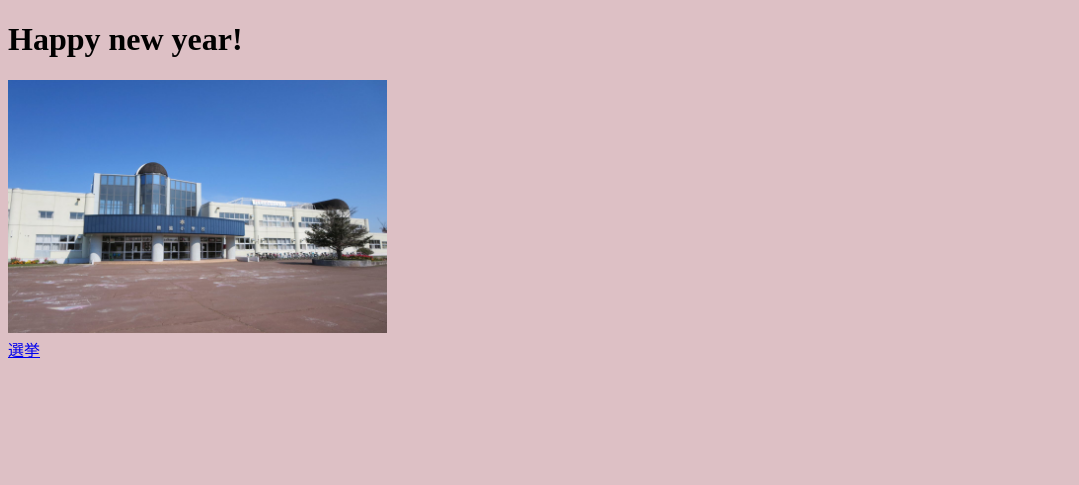
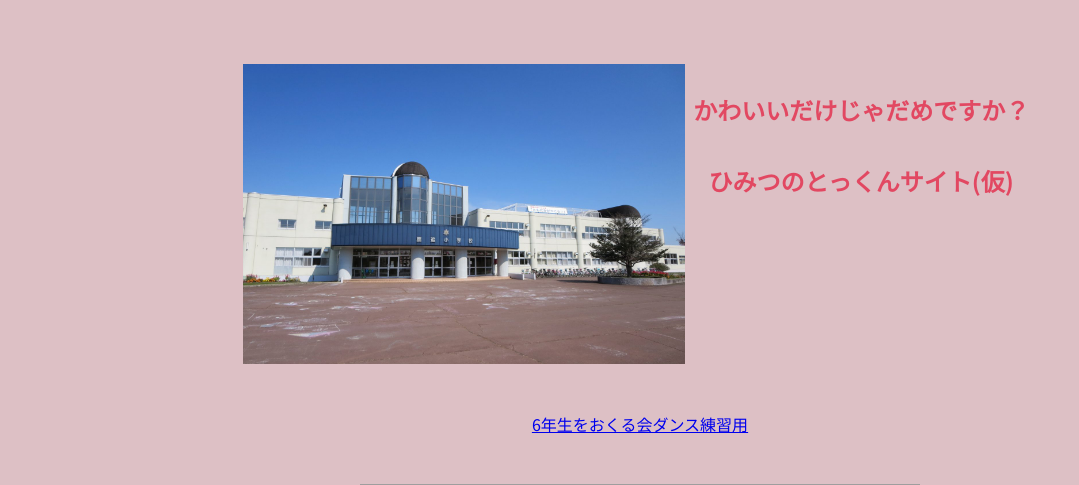
Before and after one commit to tokoshika/2025-Flask, a Flask app: page / in a window 1280 px wide. Shown: the top 485 px of the page, without its empty margins (0-1079 px from the left). Before the commit the page ends 358 px from the top, so only its background shows below. Run offline with Flask 3, Linux system fonts and the light colour scheme; grey boxes are pictures that could not be loaded.

Commit message:
javascript

```diff
--- a/static/main.js
+++ b/static/main.js
@@ -2,5 +2,5 @@ const btn = document.getElementById("btn");
 
 btn.addEventListener("click", () => {
   location.href = "./";
-  alert("HOMEにもどります");
+  alert("ごめんなさい。もどりますっ！");
 });
--- a/static/style.css
+++ b/static/style.css
@@ -1,8 +1,42 @@
 body {
   background-color: rgb(221, 192, 197);
+  font-family: "Noto Sans JP", serif;
+  font-optical-sizing: auto;
+  font-weight: weight;
+  font-style: normal;
+}
+
+h1 {
+  color: rgb(229, 55, 84);
+  text-align: center;
+}
+
+h2 {
+  color: rgb(226, 72, 98);
+  text-align: center;
+  padding: 8px;
+}
+
+.main-title {
+  margin-top: 4rem;
+  justify-content: center;
+  display: flex;
+}
+
+.left {
+  width: 35%;
+}
+right {
+  width: 60%;
 }
 
 img {
-  width: 30%;
-  height: 30%;
+  width: 100%;
+  height: 100%;
 }
+
+.youtube {
+  margin-top: 3rem;
+  display: flex;
+  justify-content: center;
+}
--- a/templates/main.html
+++ b/templates/main.html
@@ -1,20 +1,38 @@
 <!DOCTYPE html>
-<html lang="en">
+<html lang="ja">
   <head>
     <meta charset="UTF-8" />
     <meta name="viewport" content="width=device-width, initial-scale=1.0" />
     <title>Document</title>
     <link rel="stylesheet" href="{{ url_for('static', filename='/style.css') }}">
+    <link rel="preconnect" href="https://fonts.googleapis.com">
+<link rel="preconnect" href="https://fonts.gstatic.com" crossorigin>
+<link href="https://fonts.googleapis.com/css2?family=Noto+Sans+JP:wght@100..900&display=swap" rel="stylesheet">
+
   </head>
   <body>
-    <h1>Happy new year!</h1>
-   <div>
-    <img class="pic" src="{{ url_for('static', filename='images/shika.png')}}" alt="">
 
+   <div class="main-title">
+    <div class="left">
+      <img class="pic" src="{{ url_for('static', filename='images/shika.png')}}" alt="">
+    </div>
+    <div class="right">
+      <h2 class="h2">かわいいだけじゃだめですか？</h2>
+      <h2 class="h2">ひみつのとっくんサイト(仮)</h2>
+    </div>
    </div>
 
-   <div>
-    <a href="./senkyo">選挙</a>
+   <div class="youtube title">
+    <a href="./senkyo">6年生をおくる会ダンス練習用</a>
+  </div>
+  <div class="youtube">
+    <iframe width="560" height="315" src="https://www.youtube.com/embed/OU6KOfyrxZE?si=HmgqVbu3pI5Rw-JB" title="YouTube video player" frameborder="0" allow="accelerometer; autoplay; clipboard-write; encrypted-media; gyroscope; picture-in-picture; web-share" referrerpolicy="strict-origin-when-cross-origin" allowfullscreen></iframe>
+  </div>
+   <div class="youtube title">
+    <a href="./senkyo">6年生をおくる会歌練習用</a>
+  </div>
+  <div class="youtube">
+    <iframe width="560" height="315" src="https://www.youtube.com/embed/4shEOLZNLkU?si=1qCn7kQSHoVohoPf" title="YouTube video player" frameborder="0" allow="accelerometer; autoplay; clipboard-write; encrypted-media; gyroscope; picture-in-picture; web-share" referrerpolicy="strict-origin-when-cross-origin" allowfullscreen></iframe>
   </div>
 
 
```
Also changed, not shown: templates/senkyo.html (+3 -9 lines).
